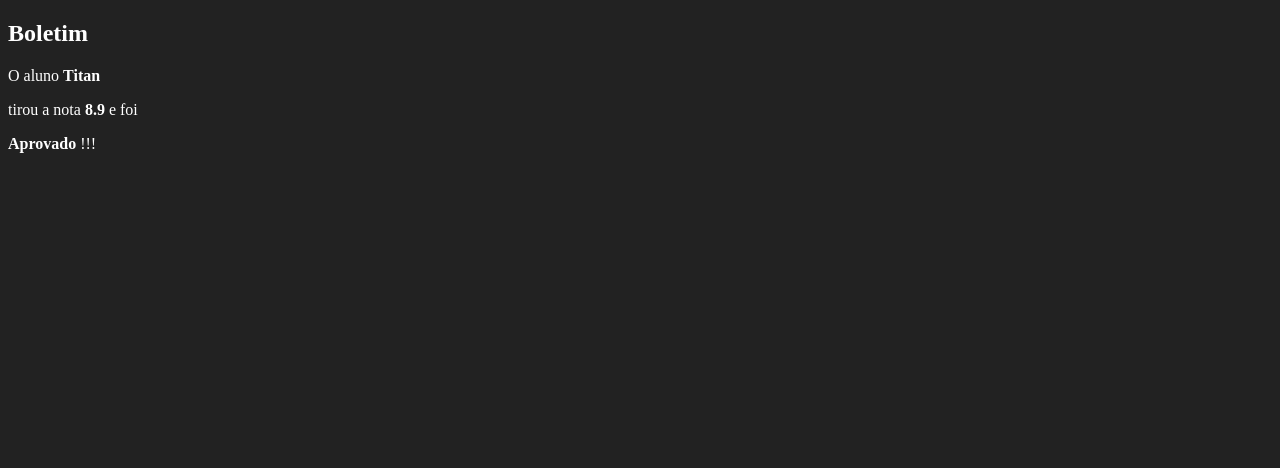
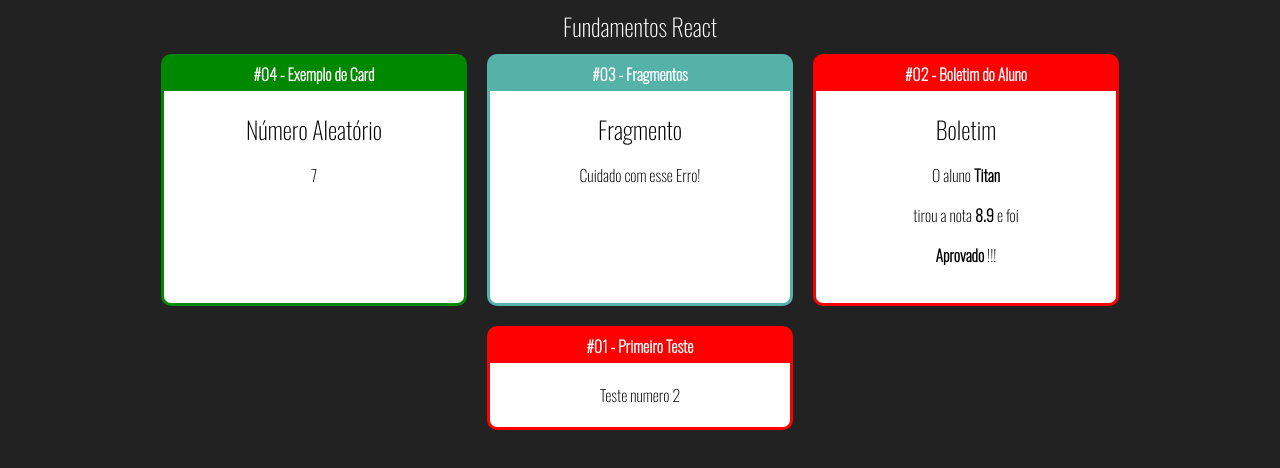
Before and after one commit to ValdoNeves/react_leaning, a React (Create React App) app: page / in a window 1280 px wide. Shown: the top 468 px of the page. Built offline with nearby package versions, Linux system fonts and the light colour scheme.

Commit message:
react props.children e cards

```diff
--- a/public/index.html
+++ b/public/index.html
@@ -1,22 +1,25 @@
 <!DOCTYPE html>
 <html lang="en">
+
 <head>
   <meta charset="utf-8" />
   <link rel="icon" href="%PUBLIC_URL%/favicon.ico" />
   <meta name="viewport" content="width=device-width, initial-scale=1" />
   <meta name="theme-color" content="#000000" />
-    <meta
-      name="description"
-      content="Web site created using create-react-app"
-    />
+  <meta name="description" content="Web site created using create-react-app" />
   <link rel="apple-touch-icon" href="%PUBLIC_URL%/logo192.png" />
 
   <link rel="manifest" href="%PUBLIC_URL%/manifest.json" />
+  <link rel="preconnect" href="https://fonts.googleapis.com">
+  <!-- <link rel="preconnect" href="https://fonts.gstatic.com" crossorigin> -->
+  <link href="https://fonts.googleapis.com/css2?family=Oswald:wght@200&display=swap" rel="stylesheet">
 
   <title>React App</title>
 </head>
+
 <body>
   <noscript>You need to enable JavaScript to run this app.</noscript>
   <div id="root"></div>
 </body>
+
 </html>
--- /dev/null
+++ b/src/App.css
@@ -0,0 +1,5 @@
+.App .Cards{
+    display: flex;
+    justify-content: center;
+    flex-wrap: wrap;
+}
--- /dev/null
+++ b/src/App.jsx
@@ -0,0 +1,60 @@
+import React from 'react'
+import './App.css'
+
+import Card from './components/layout/Card'
+import Primeiro from './components/basicos/Primeiro'
+import ComParametro from './components/basicos/ComParametro'
+import Fragmento from './components/basicos/Fragmento'
+import NumeroAleatorio from './components/basicos/NumeroAleatorio'
+
+export default function App(props) {
+    return (
+        <div className="App">
+            <h2>Fundamentos React</h2>
+            <div className="Cards">
+                <Card titulo="#04 - Exemplo de Card" color="#080">
+                    <NumeroAleatorio mini={1} maxi={10} />
+                </Card>
+                <Card titulo="#03 - Fragmentos" color="#54b2a9">
+
+                    <Fragmento />
+                </Card>
+
+                <Card titulo="#02 - Boletim do Aluno" >
+                    <ComParametro
+                        titulo="Boletim"
+                        nota={8.9}
+                        aluno="Titan" />
+                </Card>
+
+                <Card titulo="#01 - Primeiro Teste">
+                    <Primeiro></Primeiro>
+                </Card>
+
+            </div>
+        </div>
+    )
+}
+
+/*
+forma de renderezar
+
+// const tag = <strong><i>Terceira linha</i></strong>
+
+// const el = document.getElementById('root')
+// ReactDOM.render('Olá React', el)
+
+// ReactDOM.render(
+//     <div>
+//         segunda linha
+//     </div>,
+//     document.getElementById('root')
+// )
+// ReactDOM.render(
+//     <div>
+//         {tag}
+//     </div>,
+//     document.getElementById('root')
+// )
+
+*/
--- /dev/null
+++ b/src/components/basicos/Fragmento.jsx
@@ -0,0 +1,25 @@
+import React from 'react'
+
+export default function Fragmento(props){
+    return(
+        <React.Fragment>
+            <h2>Fragmento</h2>
+            <p>Cuidado com esse Erro!</p>
+        </React.Fragment>
+    )
+}
+/*
+outra forma de envolver é utilizar o React.Fragment
+é
+    <>
+        <h2>Fragmento</h2>
+        <p>Cuidado com esse Erro!</p>
+    </>
+mas dessa forma não podemos passar um atributo na tag por exemplo
+    <key="1">
+        <h2>Fragmento</h2>
+        <p>Cuidado com esse Erro!</p>
+    </>
+    irá gerar um erro... apenas com Reac.Fragment será possivel enviar essa tag
+
+*/
--- /dev/null
+++ b/src/components/basicos/NumeroAleatorio.jsx
@@ -0,0 +1,12 @@
+import React from 'react'
+
+export default (props) => {
+    let randomico = parseInt(Math.random() * (props.maxi - props.mini) + props.mini)
+    return(
+        <React.Fragment>
+            <h2>Número Aleatório</h2>
+            <p>{randomico}</p>
+
+        </React.Fragment>
+    )
+}
--- /dev/null
+++ b/src/components/layout/Card.css
@@ -0,0 +1,26 @@
+.Card{
+
+    border-radius: 10px;
+    overflow: hidden;
+    border: 3px solid;
+    margin: 10px;
+
+    display: flex;
+    flex-direction: column;
+    min-width: 300px;
+
+}
+
+.Card .Title{
+    padding: 5px 0px;
+    display: flex;
+    justify-content: center;
+
+}
+
+.Card .Content{
+    flex-grow: 1;
+    background-color: #fff;
+    color: #000;
+    padding: 20px;
+}
--- /dev/null
+++ b/src/components/layout/Card.jsx
@@ -0,0 +1,19 @@
+import "./Card.css"
+import React from 'react'
+
+export default function Card(props) {
+    const cardStyle = {
+        backgroundColor: props.color || '#F00',
+        borderColor: props.color || '#F00',
+    }
+    return (
+        <div className="Card" style={cardStyle}>
+
+            <div className="Title"><strong>{props.titulo}</strong></div>
+            <div className="Content">
+                {props.children}
+            </div>
+
+        </div>
+    )
+}
--- a/src/index.css
+++ b/src/index.css
@@ -1,4 +1,11 @@
 body{
+    font-family: 'Oswald', sans-serif;
     background-color: #222;
     color: #fff;
+    text-align: center;
 }
+
+h1, h2, h3 {
+    font-weight: 200;
+    margin: 0;
+}
--- a/src/index.js
+++ b/src/index.js
@@ -1,34 +1,13 @@
 import './index.css'
 
-import Primeiro from './components/basicos/Primeiro'
-import ComParametro from './components/basicos/ComParametro'
+
 
 import ReactDOM from 'react-dom' //responsavel por renderizar objetos na tela
 import React from 'react'
 
-// const tag = <strong><i>Terceira linha</i></strong>
-
-// const el = document.getElementById('root')
-// ReactDOM.render('Olá React', el)
-
-// ReactDOM.render(
-//     <div>
-//         segunda linha
-//     </div>,
-//     document.getElementById('root')
-// )
-// ReactDOM.render(
-//     <div>
-//         {tag}
-//     </div>,
-//     document.getElementById('root')
-// )
+import App from './App'
 
 ReactDOM.render(
-    <div id="app">
-    {/* <Primeiro></Primeiro> */}
-    <ComParametro titulo="Boletim"
-        nota={8.9} aluno="Titan" ></ComParametro>
-    </div>,
+    <App />,
     document.getElementById('root')
 )
```
Lines whose indentation alone changed are shown as unchanged.
